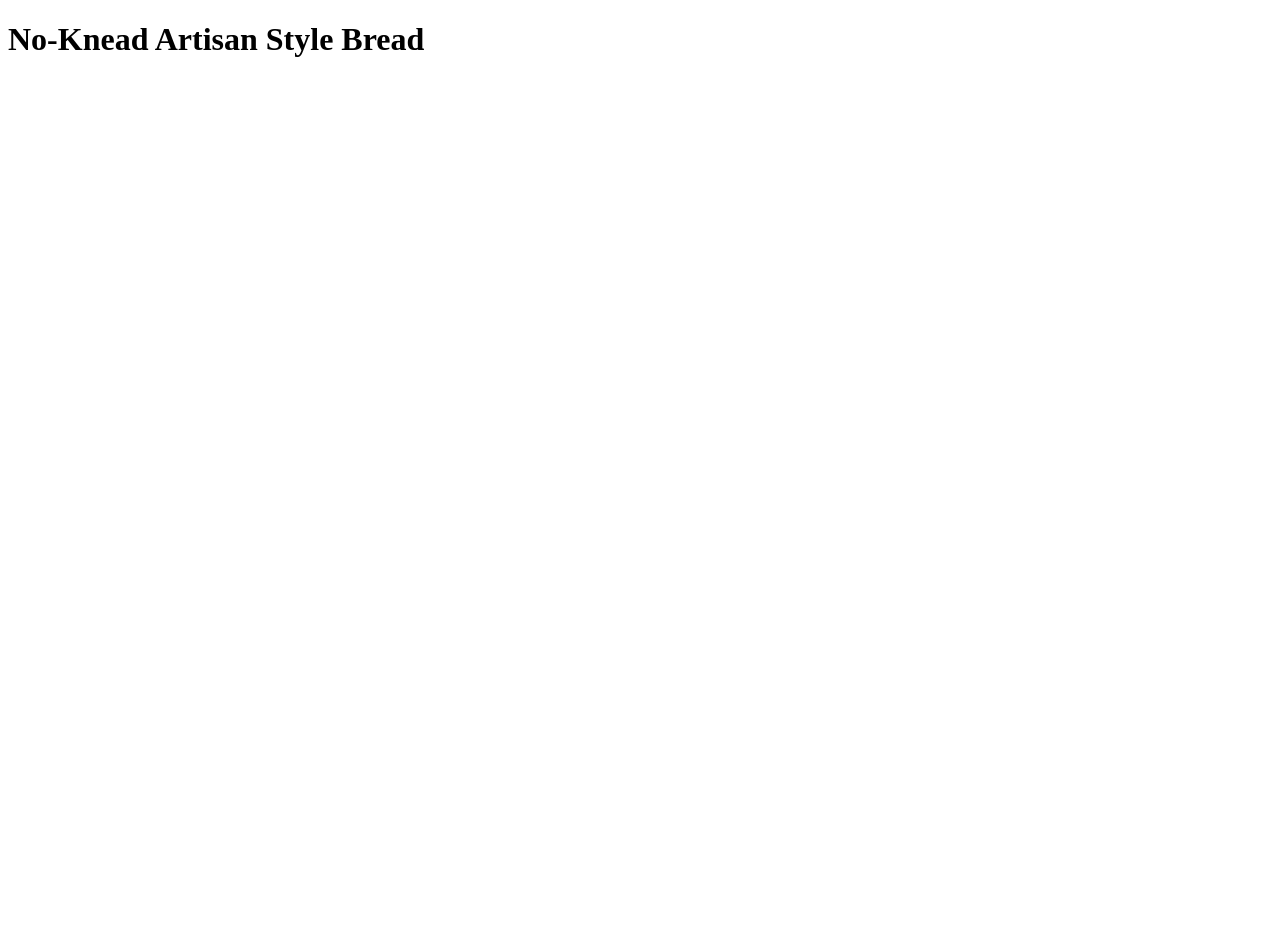
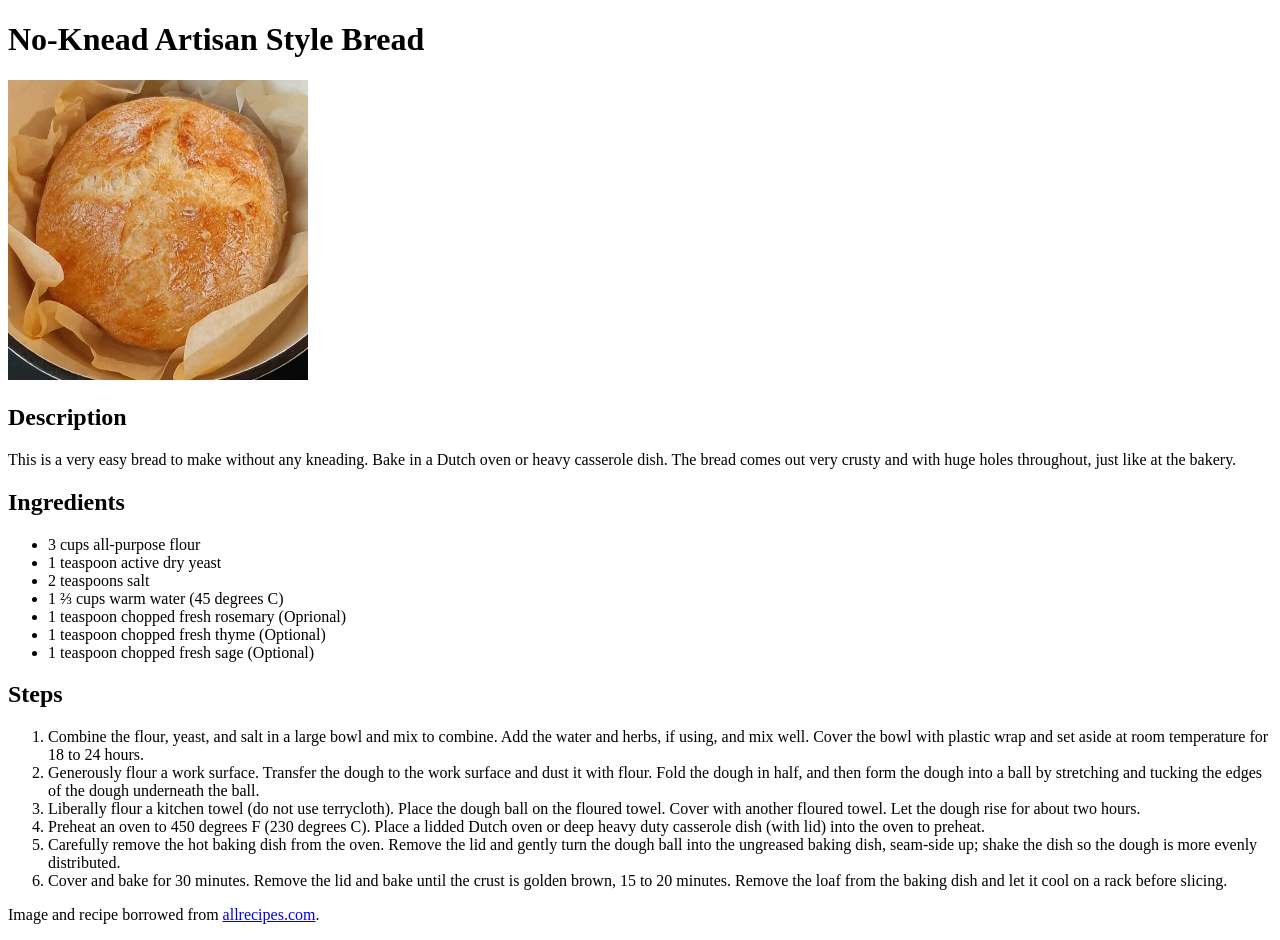
Before and after one commit to meget/odin-recipes, a plain HTML site: page recipes/no-knead-bread.html in a window 1280 px wide. Before the commit the page ends 800 px from the top, so only its background shows below. Drawn offline with Linux system fonts and the light colour scheme.

Commit message:
Filled recipe page with actual info

```diff
--- a/recipes/no-knead-bread.html
+++ b/recipes/no-knead-bread.html
@@ -6,5 +6,28 @@
   </head>
   <body>
     <h1>No-Knead Artisan Style Bread</h1>
+    <img src="../images/no-knead-bread.jpeg" width=300 alt="Picture of No-Knead Bread">
+    <h2>Description</h2>
+    <p>This is a very easy bread to make without any kneading. Bake in a Dutch oven or heavy casserole dish. The bread comes out very crusty and with huge holes throughout, just like at the bakery.</p>
+    <h2>Ingredients</h2>
+    <ul>
+      <li>3 cups all-purpose flour</li>
+      <li>1 teaspoon active dry yeast</li>
+      <li>2 teaspoons salt</li>
+      <li>1 &frac23; cups warm water (45 degrees C)</li>
+      <li>1 teaspoon chopped fresh rosemary (Oprional)</li>
+      <li>1 teaspoon chopped fresh thyme (Optional)</li>
+      <li>1 teaspoon chopped fresh sage (Optional)</li>
+    </ul>
+    <h2>Steps</h2>
+    <ol>
+      <li><!--<strong>Step 1</strong><br>-->Combine the flour, yeast, and salt in a large bowl and mix to combine. Add the water and herbs, if using, and mix well. Cover the bowl with plastic wrap and set aside at room temperature for 18 to 24 hours.</li>
+      <li><!--<strong>Step 2</strong><br>-->Generously flour a work surface. Transfer the dough to the work surface and dust it with flour. Fold the dough in half, and then form the dough into a ball by stretching and tucking the edges of the dough underneath the ball.</li>
+      <li><!--<strong>Step 3</strong><br>-->Liberally flour a kitchen towel (do not use terrycloth). Place the dough ball on the floured towel. Cover with another floured towel. Let the dough rise for about two hours.</li>
+      <li><!--<strong>Step 4</strong><br>-->Preheat an oven to 450 degrees F (230 degrees C). Place a lidded Dutch oven or deep heavy duty casserole dish (with lid) into the oven to preheat.</li>
+      <li><!--<strong>Step 5</strong><br>-->Carefully remove the hot baking dish from the oven. Remove the lid and gently turn the dough ball into the ungreased baking dish, seam-side up; shake the dish so the dough is more evenly distributed.</li>
+      <li><!--<strong>Step 6</strong><br>-->Cover and bake for 30 minutes. Remove the lid and bake until the crust is golden brown, 15 to 20 minutes. Remove the loaf from the baking dish and let it cool on a rack before slicing.</li>
+    </ol>
+    <p>Image and recipe borrowed from <a href="https://www.allrecipes.com/recipe/214751/no-knead-artisan-style-bread/">allrecipes.com</a>.</p>
   </body>
 </html>
```
Also changed, not shown: images/no-knead-bread.jpeg (added).
